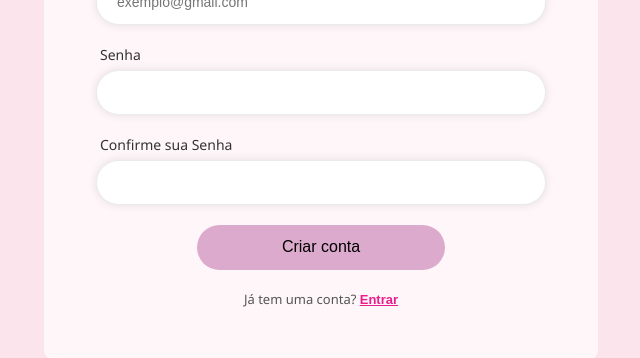
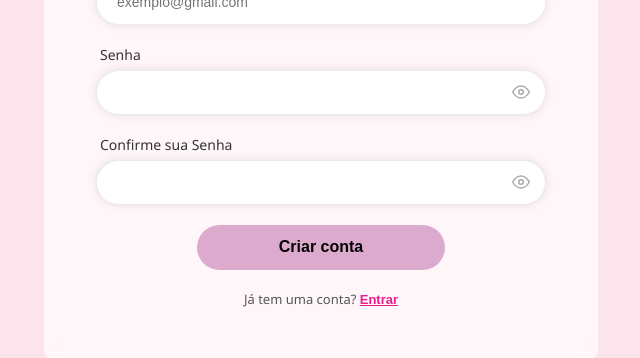
Before and after one commit to raqsoli/EngSoftware, a React (Vite) app in the folder frontend/: page /cadastro in a window 1280 px wide. Shown: the part 357-715 px from the top of the page, without its empty margins (319-959 px from the left). Built offline with nearby package versions, Linux system fonts and the light colour scheme.

Commit message:
feat: implementa ajustes na tela de cadastro - refs #9

```diff
--- a/frontend/src/Components/CadastroUsuario/CadastroUsuario.css
+++ b/frontend/src/Components/CadastroUsuario/CadastroUsuario.css
@@ -41,6 +41,13 @@
   padding-left: 4px;
 }
 
+/* ── Wrapper para input + botão olho ── */
+.cadastro-input-wrapper {
+  position: relative;
+  display: flex;
+  align-items: center;
+}
+
 .cadastro-input {
   width: 100%;
   height: 45px;
@@ -56,6 +63,35 @@
 
 .cadastro-input:focus {
   border-color: #e91e8c;
+}
+
+/* ── Botão do olho ── */
+.cadastro-eye-btn {
+  position: absolute;
+  right: 16px;
+  background: none;
+  border: none;
+  padding: 0;
+  margin: 0;
+  cursor: pointer;
+  color: #aaa;
+  display: flex;
+  align-items: center;
+  justify-content: center;
+  line-height: 1;
+  transition: color 0.2s;
+  /* Garante que não herde estilos do .cadastro-btn */
+  width: auto !important;
+  height: auto !important;
+  border-radius: 0 !important;
+  box-shadow: none !important;
+  font-size: inherit !important;
+  font-weight: inherit !important;
+}
+
+.cadastro-eye-btn:hover {
+  color: #e91e8c;
+  background: none !important;
 }
 
 /* ── Erro de campo ── */
@@ -89,7 +125,7 @@
   border-radius: 40px;
   cursor: pointer;
   font-size: 16px;
-  font-weight: 530;
+  font-weight: 700;
   margin: 10px auto 0 auto;
   display: block;
   transition: background-color 0.2s;
@@ -127,4 +163,5 @@
 
 .cadastro-login-btn:hover {
   color: #c2185b !important;
+  background: none !important;
 }
--- a/frontend/src/Components/CadastroUsuario/CadastroUsuario.jsx
+++ b/frontend/src/Components/CadastroUsuario/CadastroUsuario.jsx
@@ -10,6 +10,10 @@
   const [email, setEmail] = useState("");
   const [password, setPassword] = useState("");
   const [confirmPassword, setConfirmPassword] = useState("");
+
+  // Estados de visibilidade da senha
+  const [showPassword, setShowPassword] = useState(false);
+  const [showConfirmPassword, setShowConfirmPassword] = useState(false);
 
   // Estados de erro — mesmo padrão do Login.jsx
   const [usernameError, setUsernameError] = useState("");
@@ -87,6 +91,25 @@
     navigate("/home");
   };
 
+  // Ícone de olho aberto (senha visível)
+  const EyeIcon = () => (
+    <svg xmlns="http://www.w3.org/2000/svg" width="18" height="18" viewBox="0 0 24 24"
+      fill="none" stroke="currentColor" strokeWidth="2" strokeLinecap="round" strokeLinejoin="round">
+      <path d="M1 12s4-8 11-8 11 8 11 8-4 8-11 8-11-8-11-8z" />
+      <circle cx="12" cy="12" r="3" />
+    </svg>
+  );
+
+  // Ícone de olho fechado (senha oculta)
+  const EyeOffIcon = () => (
+    <svg xmlns="http://www.w3.org/2000/svg" width="18" height="18" viewBox="0 0 24 24"
+      fill="none" stroke="currentColor" strokeWidth="2" strokeLinecap="round" strokeLinejoin="round">
+      <path d="M17.94 17.94A10.07 10.07 0 0 1 12 20c-7 0-11-8-11-8a18.45 18.45 0 0 1 5.06-5.94" />
+      <path d="M9.9 4.24A9.12 9.12 0 0 1 12 4c7 0 11 8 11 8a18.5 18.5 0 0 1-2.16 3.19" />
+      <line x1="1" y1="1" x2="23" y2="23" />
+    </svg>
+  );
+
   return (
     <div className="cadastro-page">
       <div className="cadastro-container">
@@ -137,10 +160,11 @@
             <label className="cadastro-label" htmlFor="password">
               Senha
             </label>
+            <div className="cadastro-input-wrapper">
               <input
                 id="password"
                 className={`cadastro-input ${passwordError ? "input-error" : ""}`}
-              type="password"
+                type={showPassword ? "text" : "password"}
                 placeholder=""
                 value={password}
                 onChange={(e) => {
@@ -148,6 +172,15 @@
                   setPasswordError("");
                 }}
               />
+              <button
+                type="button"
+                className="cadastro-eye-btn"
+                onClick={() => setShowPassword((prev) => !prev)}
+                aria-label={showPassword ? "Ocultar senha" : "Mostrar senha"}
+              >
+                {showPassword ? <EyeOffIcon /> : <EyeIcon />}
+              </button>
+            </div>
             {passwordError && <p className="cadastro-error">{passwordError}</p>}
           </div>
 
@@ -156,10 +189,11 @@
             <label className="cadastro-label" htmlFor="confirmPassword">
               Confirme sua Senha
             </label>
+            <div className="cadastro-input-wrapper">
               <input
                 id="confirmPassword"
                 className={`cadastro-input ${confirmPasswordError ? "input-error" : ""}`}
-              type="password"
+                type={showConfirmPassword ? "text" : "password"}
                 placeholder=""
                 value={confirmPassword}
                 onChange={(e) => {
@@ -167,6 +201,15 @@
                   setConfirmPasswordError("");
                 }}
               />
+              <button
+                type="button"
+                className="cadastro-eye-btn"
+                onClick={() => setShowConfirmPassword((prev) => !prev)}
+                aria-label={showConfirmPassword ? "Ocultar senha" : "Mostrar senha"}
+              >
+                {showConfirmPassword ? <EyeOffIcon /> : <EyeIcon />}
+              </button>
+            </div>
             {confirmPasswordError && <p className="cadastro-error">{confirmPasswordError}</p>}
           </div>
 
@@ -180,7 +223,7 @@
 
         </form>
 
-        {/* ✅ Link de volta pro login — estava faltando */}
+        {/* Link de volta pro login */}
         <div className="cadastro-login-link">
           <span>Já tem uma conta? </span>
           <button
```
Lines whose indentation alone changed are shown as unchanged.
